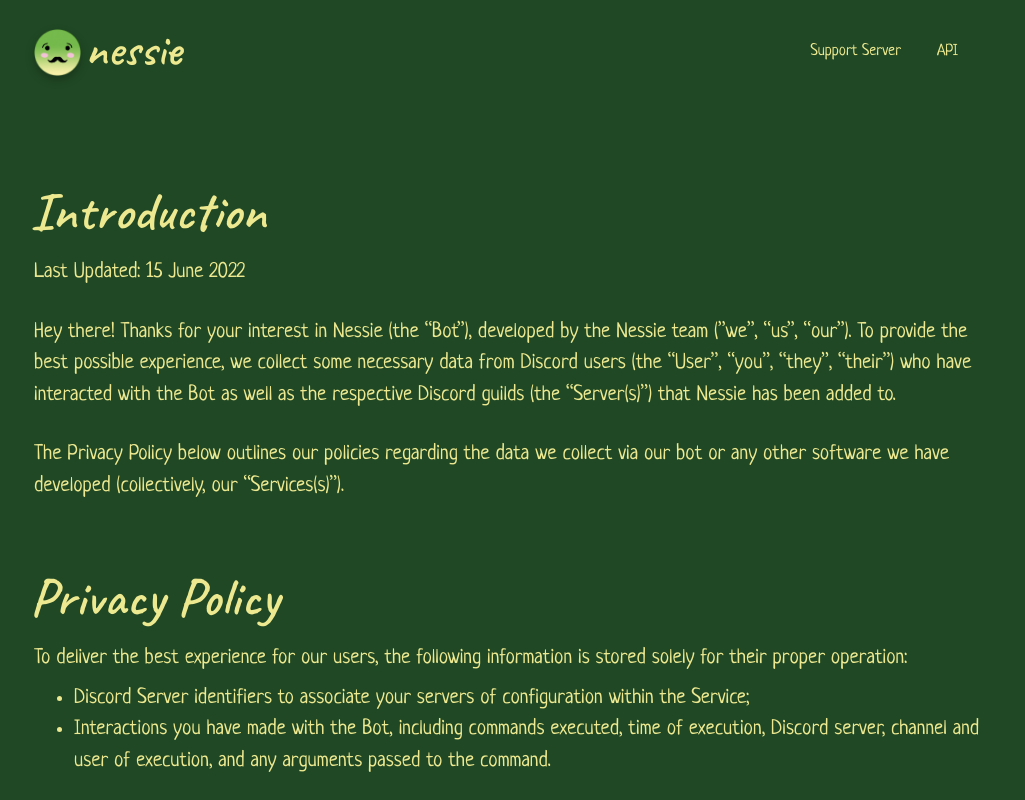
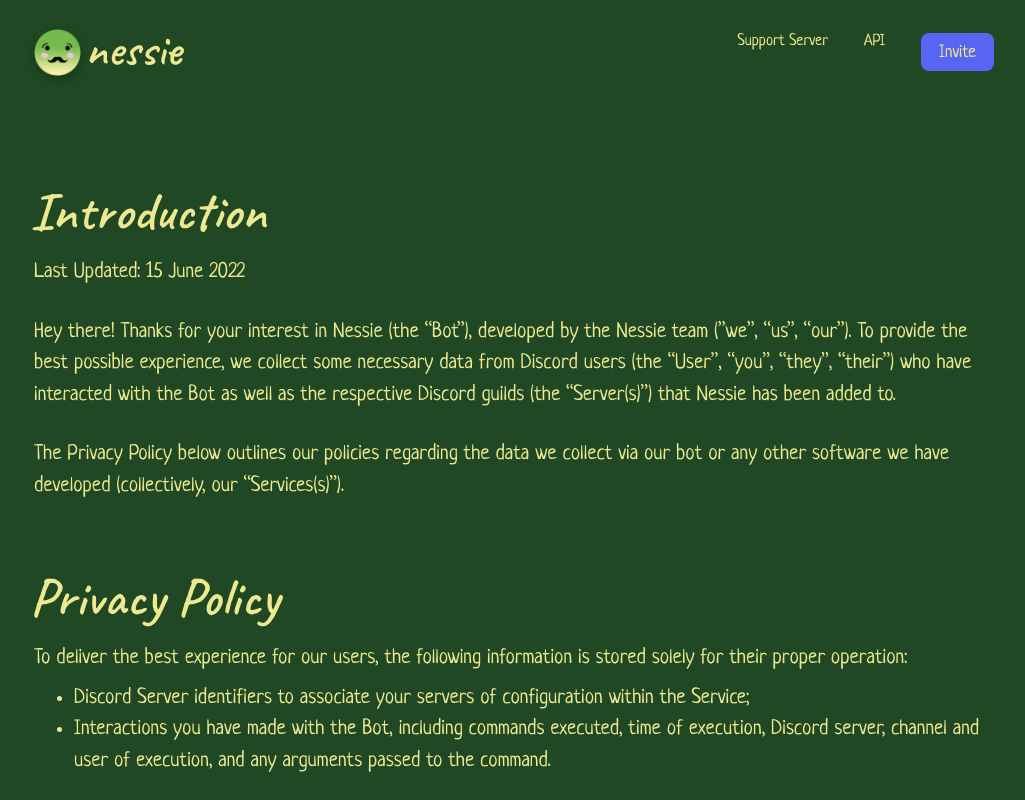
Before and after one commit to vexuas/nessie-web, a React (Create React App) app: page /terms_and_privacy in a window 1280 px wide. Shown: the top 800 px of the page, without its empty margins (126-1151 px from the left). Built offline with nearby package versions, Linux system fonts and the light colour scheme.

Commit message:
Create button component

```diff
--- /dev/null
+++ b/src/app/components/Elements/Button/Button.module.scss
@@ -0,0 +1,16 @@
+@import '../../../../assets/styles/variables.scss';
+
+.Container {
+  background-color: $bg-color-discord;
+  border-radius: 8px;
+  border: none;
+  padding: 10px 18px;
+  font-size: 18px;
+  color: $color-default;
+  line-height: 100%;
+
+  span {
+    position: relative;
+    bottom: -1px;
+  }
+}
--- /dev/null
+++ b/src/app/components/Elements/Button/index.tsx
@@ -0,0 +1,14 @@
+import styles from './Button.module.scss';
+
+interface Props {
+  className?: string;
+  label: string;
+}
+
+export default function Button({ className, label }: Props) {
+  return (
+    <button className={`${styles.Container} ${className}`}>
+      <span>{label}</span>
+    </button>
+  );
+}
--- a/src/app/components/NavBar/index.tsx
+++ b/src/app/components/NavBar/index.tsx
@@ -1,4 +1,5 @@
 import styles from './NavBar.module.scss';
+import Button from '../Elements/Button';
 
 export default function NavBar() {
   return (
@@ -24,6 +25,7 @@ export default function NavBar() {
         >
           API
         </a>
+        <Button label="Invite" />
       </div>
     </div>
   );
--- a/src/assets/styles/variables.scss
+++ b/src/assets/styles/variables.scss
@@ -7,6 +7,7 @@ $color-black: #000;
 //Background color
 $bg-color-main: #204824;
 $bg-color-alt: #ede991;
+$bg-color-discord: #5865f2;
 
 //Font
 $font-family: 'Neucha', 'Caveat', 'Helvetica Neue', Arial, sans-serif;
```
